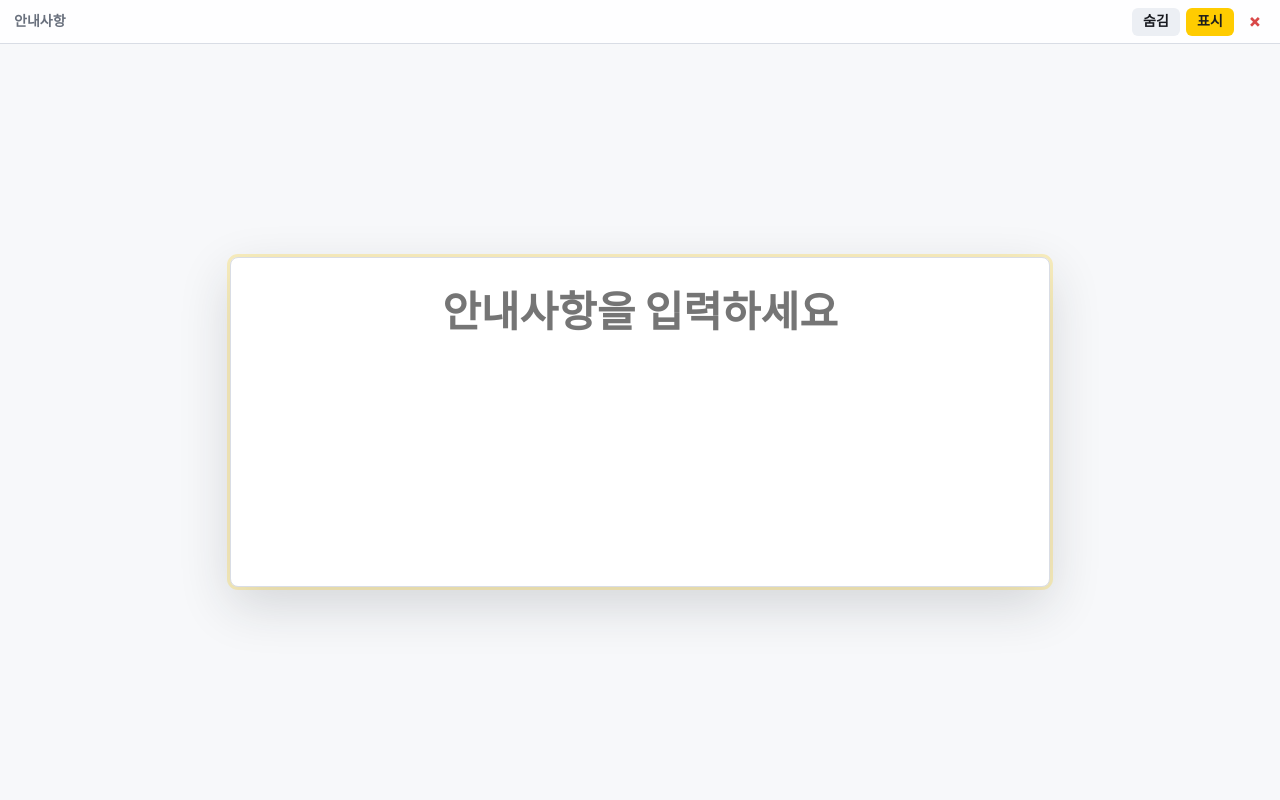
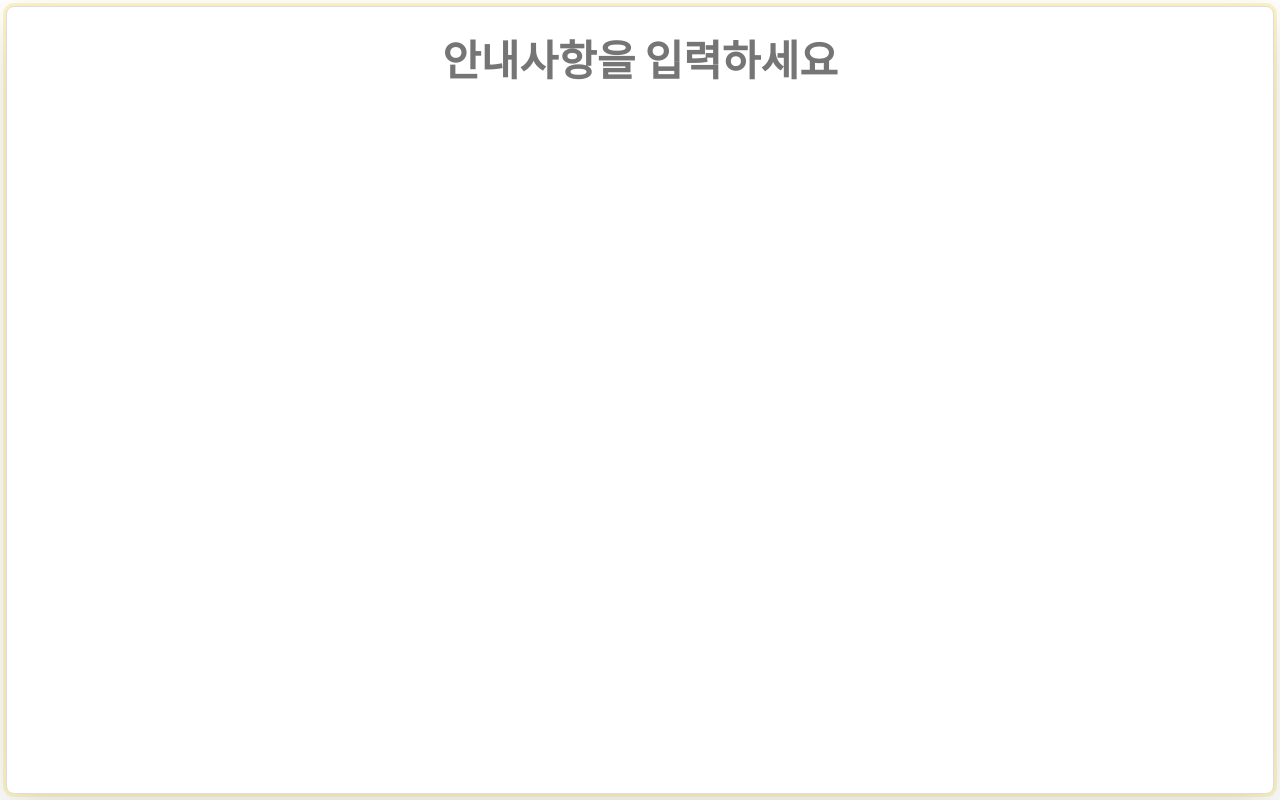
Before and after one commit to o-min222/dap-lecture-tools, a website: page notice/index.html in a window 1280 px wide. Drawn offline with Linux system fonts and the light colour scheme.

Commit message:
fix: simplify notice textbox and preserve paste target

```diff
--- a/notice/index.html
+++ b/notice/index.html
@@ -6,13 +6,10 @@
     <title>Lecture Notice</title>
     <style>
       :root {
-        --bg: #f7f8fa;
         --panel: #ffffff;
         --text: #17191f;
-        --muted: #69707d;
         --border: #d9dde5;
         --accent: #ffcc00;
-        --danger: #d94848;
       }
       * { box-sizing: border-box; }
       html, body {
@@ -20,79 +17,17 @@
         width: 100%;
         height: 100%;
         overflow: hidden;
+        background: transparent;
       }
       body {
-        background: var(--bg);
+        padding: 6px;
         color: var(--text);
         font: 14px/1.45 -apple-system, "Segoe UI", "Malgun Gothic", sans-serif;
       }
-      button, textarea {
+      #editor {
         -webkit-app-region: no-drag;
-        font: inherit;
-      }
-      button {
-        border: 0;
-        cursor: pointer;
-      }
-      #shell {
-        width: 100vw;
-        height: 100vh;
-        display: grid;
-        grid-template-rows: 44px 1fr;
-      }
-      #bar {
-        -webkit-app-region: drag;
-        display: flex;
-        align-items: center;
-        justify-content: space-between;
-        gap: 12px;
-        padding: 8px 10px 8px 14px;
-        border-bottom: 1px solid var(--border);
-        background: rgba(255, 255, 255, 0.92);
-      }
-      #title {
-        min-width: 0;
-        overflow: hidden;
-        color: var(--muted);
-        font-weight: 700;
-        text-overflow: ellipsis;
-        white-space: nowrap;
-      }
-      #actions {
-        display: flex;
-        align-items: center;
-        gap: 6px;
-      }
-      .button {
-        min-width: 48px;
-        height: 28px;
-        padding: 0 10px;
-        border-radius: 6px;
-        background: #eceff4;
-        color: var(--text);
-        font-weight: 800;
-      }
-      .button:hover { background: #e1e5ec; }
-      .button.primary {
-        background: var(--accent);
-        color: #1d1d1d;
-      }
-      .button.danger {
-        background: transparent;
-        color: var(--danger);
-        min-width: 30px;
-        padding: 0;
-        font-size: 18px;
-      }
-      #content {
-        min-height: 0;
-        display: grid;
-        place-items: center;
-        padding: 34px;
-      }
-      #editor {
-        width: min(100%, 820px);
-        height: min(100%, 330px);
+        width: 100%;
+        height: 100%;
         resize: none;
         border: 1px solid var(--border);
         border-radius: 8px;
@@ -108,10 +43,15 @@
         letter-spacing: 0;
       }
       #display {
+        -webkit-app-region: drag;
         display: none;
         width: 100%;
-        max-height: 100%;
+        height: 100%;
+        align-content: center;
         overflow: hidden;
+        border-radius: 8px;
+        background: rgba(18, 20, 26, 0.94);
+        padding: 34px;
         text-align: center;
         white-space: pre-wrap;
         overflow-wrap: anywhere;
@@ -120,41 +60,17 @@
         letter-spacing: 0;
         text-shadow: 0 4px 24px rgba(0, 0, 0, 0.46);
       }
-      body.displaying {
-        background: #12141a;
-      }
-      body.displaying #shell {
-        grid-template-rows: 1fr;
-      }
-      body.displaying #bar {
-        display: none;
-      }
-      body.displaying #content {
-        padding: 58px;
-      }
       body.displaying #editor {
         display: none;
       }
       body.displaying #display {
-        display: block;
+        display: grid;
       }
     </style>
   </head>
   <body>
-    <main id="shell">
-      <header id="bar">
-        <div id="title">안내사항</div>
-        <div id="actions">
-          <button class="button" id="hideButton" type="button">숨김</button>
-          <button class="button primary" id="showButton" type="button">표시</button>
-          <button class="button danger" id="closeButton" type="button" aria-label="닫기">×</button>
-        </div>
-      </header>
-      <section id="content">
-        <textarea id="editor" maxlength="220" placeholder="안내사항을 입력하세요"></textarea>
-        <div id="display"></div>
-      </section>
-    </main>
+    <textarea id="editor" maxlength="220" placeholder="안내사항을 입력하세요"></textarea>
+    <div id="display"></div>
     <script>
       const bridge = window.dapPalette || {
         postMessage() {},
@@ -163,9 +79,6 @@
       };
       const editor = document.getElementById("editor");
       const display = document.getElementById("display");
-      const showButton = document.getElementById("showButton");
-      const hideButton = document.getElementById("hideButton");
-      const closeButton = document.getElementById("closeButton");
 
       let noticeText = "";
       let visible = false;
@@ -182,12 +95,15 @@
         document.documentElement.style.setProperty("--notice-editor-size", `${editorSize}px`);
       }
 
+      function syncDraftFromEditor() {
+        if (!visible) noticeText = editor.value;
+      }
+
       function render(focusEditor) {
         applyTextSize();
         document.body.classList.toggle("displaying", visible);
-        editor.value = noticeText;
+        if (!visible && editor.value !== noticeText) editor.value = noticeText;
         display.textContent = noticeText;
-        hideButton.disabled = !visible;
         if (focusEditor && !visible) {
           requestAnimationFrame(() => {
             editor.focus();
@@ -209,17 +125,19 @@
       }
 
       function hideNotice() {
-        noticeText = editor.value.trim() || noticeText;
+        syncDraftFromEditor();
         visible = false;
         render(true);
         bridge.postMessage({ type: "hideNotice" });
       }
 
-      showButton.addEventListener("click", showNotice);
-      hideButton.addEventListener("click", hideNotice);
-      closeButton.addEventListener("click", () => {
-        bridge.postMessage({ type: "closeNotice" });
-        if (typeof bridge.close === "function") bridge.close();
+      editor.addEventListener("input", () => {
+        noticeText = editor.value;
+      });
+      editor.addEventListener("paste", () => {
+        requestAnimationFrame(() => {
+          noticeText = editor.value;
+        });
       });
 
       window.addEventListener("keydown", (event) => {
@@ -227,19 +145,19 @@
         if ((event.ctrlKey || event.metaKey) && key === "enter") {
           event.preventDefault();
           showNotice();
+        } else if ((event.ctrlKey || event.metaKey) && key === "w") {
+          event.preventDefault();
+          bridge.postMessage({ type: "closeNotice" });
+          if (typeof bridge.close === "function") bridge.close();
         } else if (key === "escape") {
           event.preventDefault();
           hideNotice();
-        } else if ((event.ctrlKey || event.metaKey) && key === "e") {
-          event.preventDefault();
-          visible = false;
-          render(true);
         }
       });
 
       window.addEventListener("wheel", (event) => {
         event.preventDefault();
-        if (!visible) noticeText = editor.value;
+        syncDraftFromEditor();
         const direction = event.deltaY < 0 ? 1 : -1;
         const fine = Math.abs(event.deltaY) < 24;
         const step = fine ? 2 : 4;
@@ -253,7 +171,7 @@
         if (msg.type === "state") {
           noticeText = typeof msg.text === "string" ? msg.text : noticeText;
           if (Number.isFinite(Number(msg.textSize))) textSize = Number(msg.textSize);
-          visible = msg.visible === true && noticeText.length > 0;
+          visible = msg.visible === true && noticeText.trim().length > 0;
           render(!visible);
         } else if (msg.type === "editNotice") {
           noticeText = typeof msg.text === "string" ? msg.text : noticeText;
--- a/package.json
+++ b/package.json
@@ -1,6 +1,6 @@
 {
   "name": "dap-lecture-tools",
-  "version": "0.3.30",
+  "version": "0.3.31",
   "private": true,
   "type": "module",
   "scripts": {
--- a/plugin.yaml
+++ b/plugin.yaml
@@ -1,6 +1,6 @@
 id: dap.lecture_tools
 name: Lecture Tools
-version: 0.3.30
+version: 0.3.31
 manifest_version: 2
 entry: dap_lecture_tools.plugin:activate
 description: 강사용 판서와 spotlight 화면 캔버스 컨트롤.
```
Also changed, not shown: dap_lecture_tools/plugin.mjs (+7 -1 lines), README.md.
